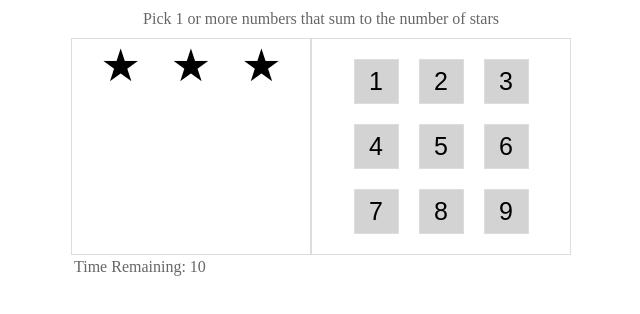
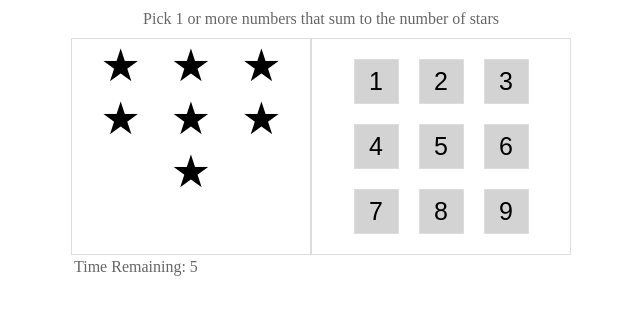
Before and after one commit to nick-landry-it/star-match-game, a React (Create React App) app: page / in a window 1280 px wide. Shown: the top 314 px of the page, without its empty margins (319-959 px from the left). Built offline with nearby package versions, Linux system fonts and the light colour scheme.

Commit message:
final draft - working game

```diff
--- a/src/App.tsx
+++ b/src/App.tsx
@@ -1,6 +1,6 @@
 // STAR MATCH - Starting Template
 
-import { useState } from 'react'
+import { useEffect, useState } from 'react'
 
 const DisplayStars = (props: any) => (
     <>
@@ -22,23 +22,38 @@ const PlayNumber = (props: any) => (
 
 const PlayAgain = (props: any) => (
     <div className="game-done">
+        <div
+            className="message"
+            style={{ color: props.gameStatus === 'lost' ? 'red' : 'green' }}
+        >
+            {props.gameStatus === 'lost' ? 'Game Over' : 'YOU WIN'}
+        </div>
         <button onClick={props.onClick}>Play Again</button>
     </div>
 )
 
-const StarMatch = () => {
+const Game = (props: any) => {
     const [stars, setStars] = useState(utils.random(1, 9))
     const [availableNums, setAvailableNums] = useState(utils.range(1, 9))
     const [candidateNums, setCandidateNums] = useState<Array<number>>([])
+    const [secondsLeft, setSecondsLeft] = useState(10)
+
+    useEffect(() => {
+        if (secondsLeft > 0 && availableNums.length > 0) {
+            const timerId = setTimeout(() => {
+                setSecondsLeft(secondsLeft - 1)
+            }, 1000)
+            return () => clearTimeout(timerId)
+        }
+    })
 
     const candidatesAreWrong = utils.sum(candidateNums) > stars
-    const gameIsDone = availableNums.length === 0
-
-    const resetGame = () => {
-        setStars(utils.random(1, 9))
-        setAvailableNums(utils.range(1, 9))
-        setCandidateNums([])
-    }
+    const gameStatus =
+        availableNums.length === 0
+            ? 'won'
+            : secondsLeft === 0
+            ? 'lost'
+            : 'active'
 
     const numberStatus = (number: any) => {
         if (!availableNums.includes(number)) {
@@ -51,7 +66,7 @@ const StarMatch = () => {
     }
 
     const onNumberClick = (number: any, currentStatus: any) => {
-        if (currentStatus === 'used') {
+        if (gameStatus !== 'active' || currentStatus === 'used') {
             return
         }
         const newCandidateNums =
@@ -77,8 +92,11 @@ const StarMatch = () => {
             </div>
             <div className="body">
                 <div className="left">
-                    {gameIsDone ? (
-                        <PlayAgain onClick={resetGame} />
+                    {gameStatus !== 'active' ? (
+                        <PlayAgain
+                            onClick={props.startNewGame}
+                            gameStatus={gameStatus}
+                        />
                     ) : (
                         <DisplayStars starCount={stars} />
                     )}
@@ -94,9 +112,14 @@ const StarMatch = () => {
                     ))}
                 </div>
             </div>
-            <div className="timer">Time Remaining: 10</div>
+            <div className="timer">Time Remaining: {secondsLeft}</div>
         </div>
     )
+}
+
+const StarMatch = () => {
+    const [gameId, setGameId] = useState(1)
+    return <Game key={gameId} startNewGame={() => setGameId(gameId + 1)} />
 }
 
 // Color Theme
--- a/src/index.tsx
+++ b/src/index.tsx
@@ -2,11 +2,11 @@ import React from 'react'
 import ReactDOM from 'react-dom'
 import './index.css'
 import reportWebVitals from './reportWebVitals'
-import StarMatch from './App'
+import Game from './App'
 
 ReactDOM.render(
     <React.StrictMode>
-        <StarMatch />
+        <Game />
     </React.StrictMode>,
     document.getElementById('root')
 )
```
